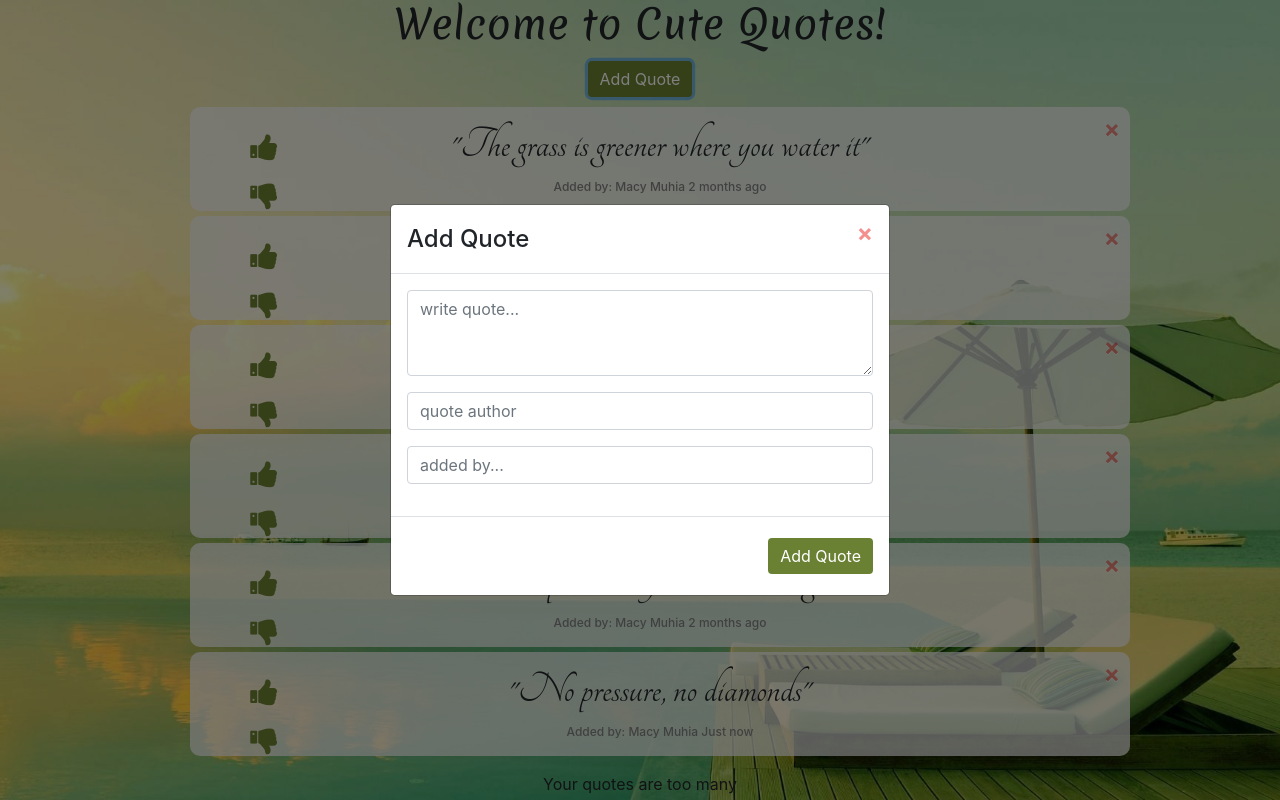
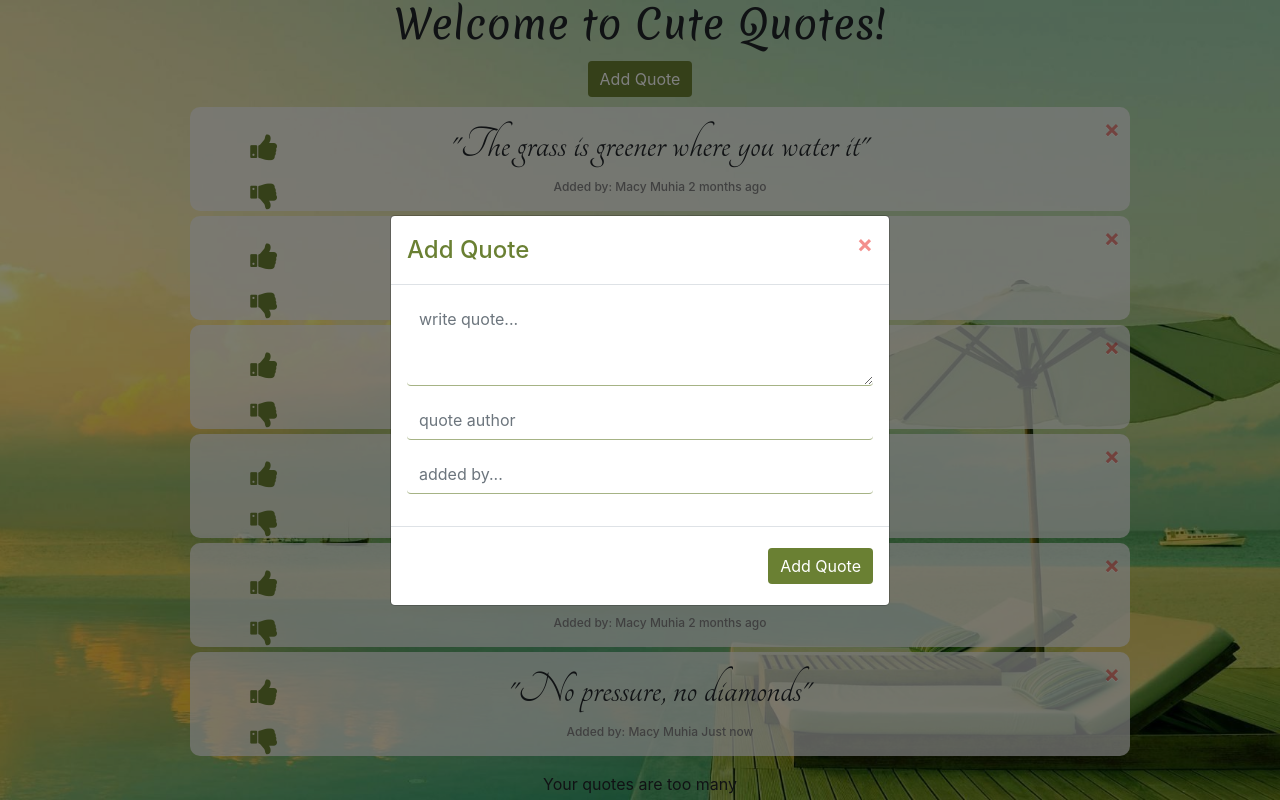
Before and after one commit to macymuhia/Cute-Quotes, an Angular app: page / in a window 1280 px wide. Both pictures are taken after a click on the button "Add Quote". Built offline with nearby package versions, Linux system fonts and the light colour scheme.

Commit message:
Add font styles to quote-form

```diff
--- a/src/app/quote-form/quote-form.component.css
+++ b/src/app/quote-form/quote-form.component.css
@@ -0,0 +1,18 @@
+.modal-title {
+    text-align: center;
+}
+
+.modal {
+    padding: 10px;
+    color: #6a8033;
+}
+
+textarea,
+input {
+    border: none;
+    border-bottom: 1px solid #6a803398;
+}
+
+.modal-body {
+    display: block;
+}
```
